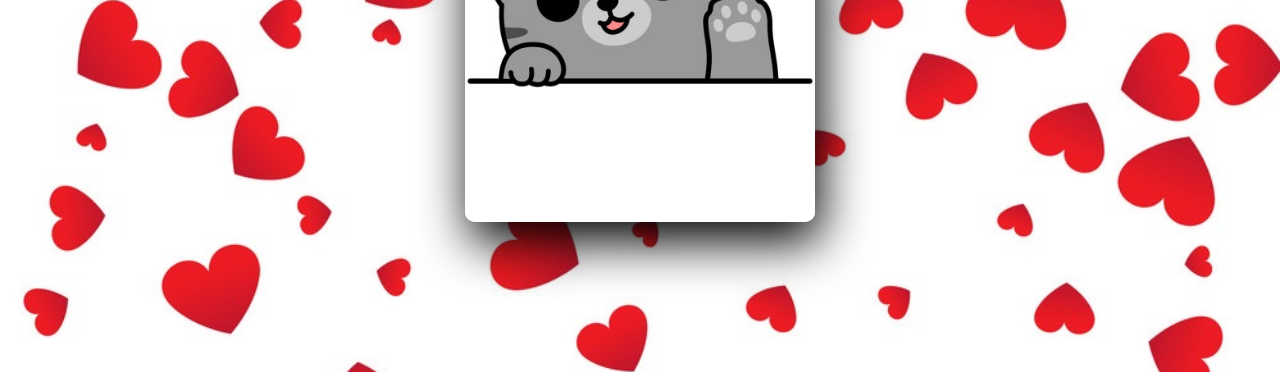
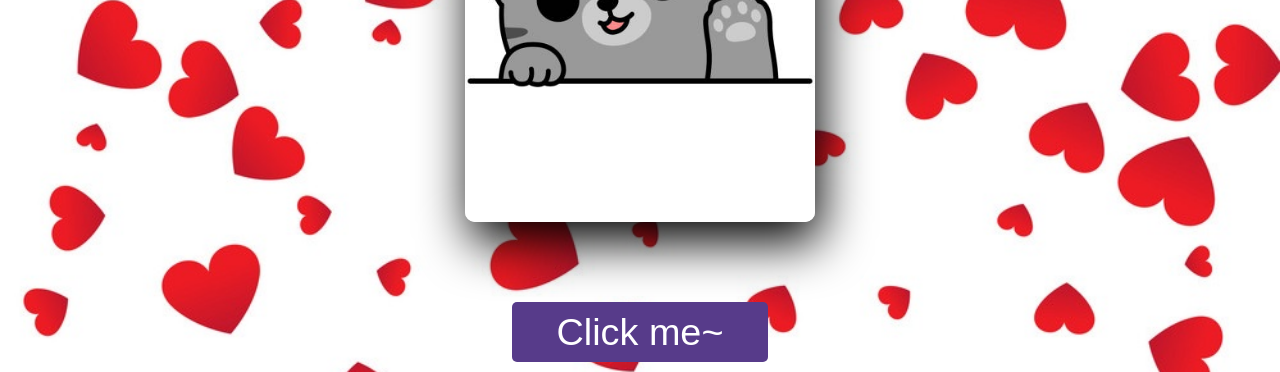
Before and after one commit to Thingsz/Hilovee, a plain HTML site: page index.html in a window 1280 px wide. Shown: the part 428-800 px from the top of the page. Drawn offline with Linux system fonts and the light colour scheme.

Commit message:
Update Slidestyle.css

```diff
--- a/Slidestyle.css
+++ b/Slidestyle.css
@@ -51,7 +51,10 @@ input{
 button{
   width: 20%;
   height: 60px;
-position:relative;
+position:absolute;
+left: 5%;
+right: 5%;
+bottom: 0%;
   margin: 10px auto;
   justify-content: center;
   display: block;
```
